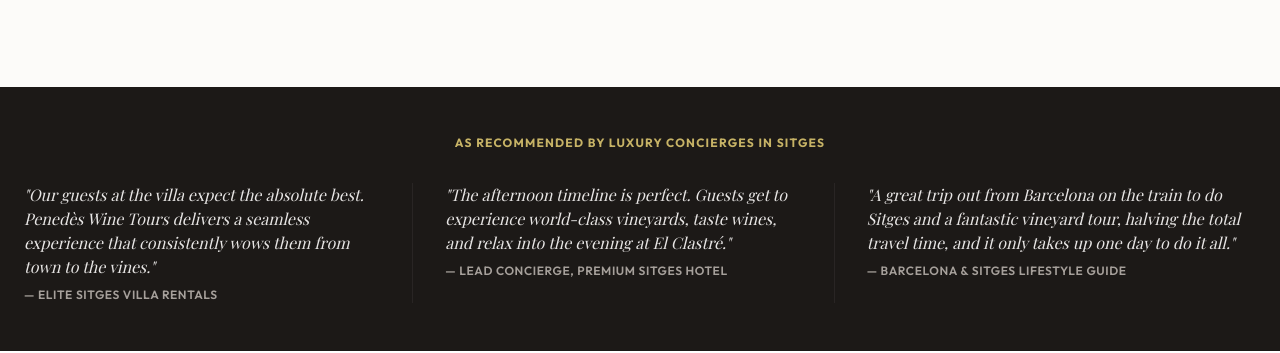
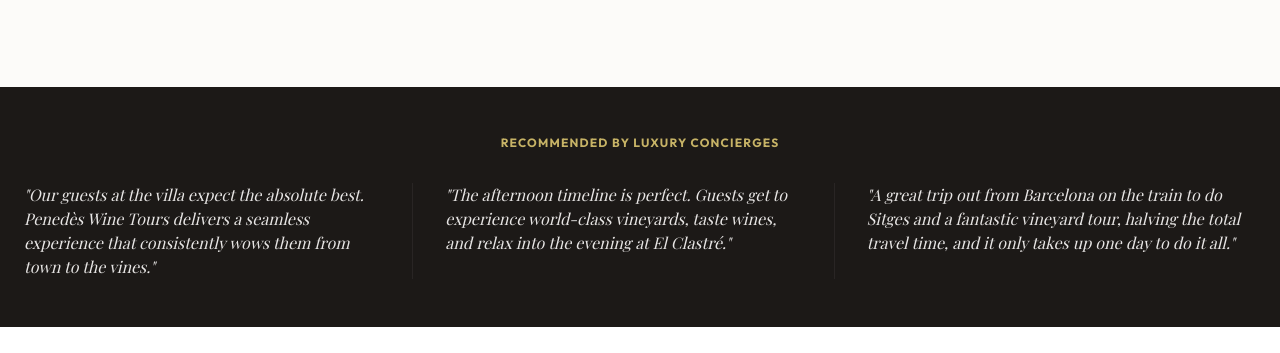
Before and after one commit to DAGarnish/penedeswinetours, a Next.js app: page / in a window 1280 px wide. Shown: the part 860-1213 px from the top of the page. Built offline with nearby package versions, Linux system fonts and the light colour scheme; a web font is replaced by a local one.

Commit message:
Update Trust & Proof Banner text and remove signatures

```diff
--- a/src/app/page.tsx
+++ b/src/app/page.tsx
@@ -140,20 +140,17 @@
       <section className="bg-stone-900 text-white py-12">
         <div className="max-w-7xl mx-auto px-6">
           <p className="text-center text-xs uppercase tracking-widest text-gold-400 font-bold mb-8">
-            As Recommended by Luxury Concierges in Sitges
+            Recommended by Luxury Concierges
           </p>
           <div className="grid grid-cols-1 md:grid-cols-3 gap-8 text-center md:text-left">
             <div className="space-y-2 border-b md:border-b-0 md:border-r border-stone-800 pb-6 md:pb-0 md:pr-8 last:border-0">
               <p className="font-serif text-stone-200 italic">"Our guests at the villa expect the absolute best. Penedès Wine Tours delivers a seamless experience that consistently wows them from town to the vines."</p>
-              <p className="text-xs font-semibold text-stone-400 uppercase tracking-wider">— Elite Sitges Villa Rentals</p>
             </div>
             <div className="space-y-2 border-b md:border-b-0 md:border-r border-stone-800 pb-6 md:pb-0 md:pr-8 last:border-0">
               <p className="font-serif text-stone-200 italic">"The afternoon timeline is perfect. Guests get to experience world-class vineyards, taste wines, and relax into the evening at El Clastré."</p>
-              <p className="text-xs font-semibold text-stone-400 uppercase tracking-wider">— Lead Concierge, Premium Sitges Hotel</p>
             </div>
             <div className="space-y-2 last:border-0">
               <p className="font-serif text-stone-200 italic">"A great trip out from Barcelona on the train to do Sitges and a fantastic vineyard tour, halving the total travel time, and it only takes up one day to do it all."</p>
-              <p className="text-xs font-semibold text-stone-400 uppercase tracking-wider">— Barcelona & Sitges Lifestyle Guide</p>
             </div>
           </div>
         </div>
```
